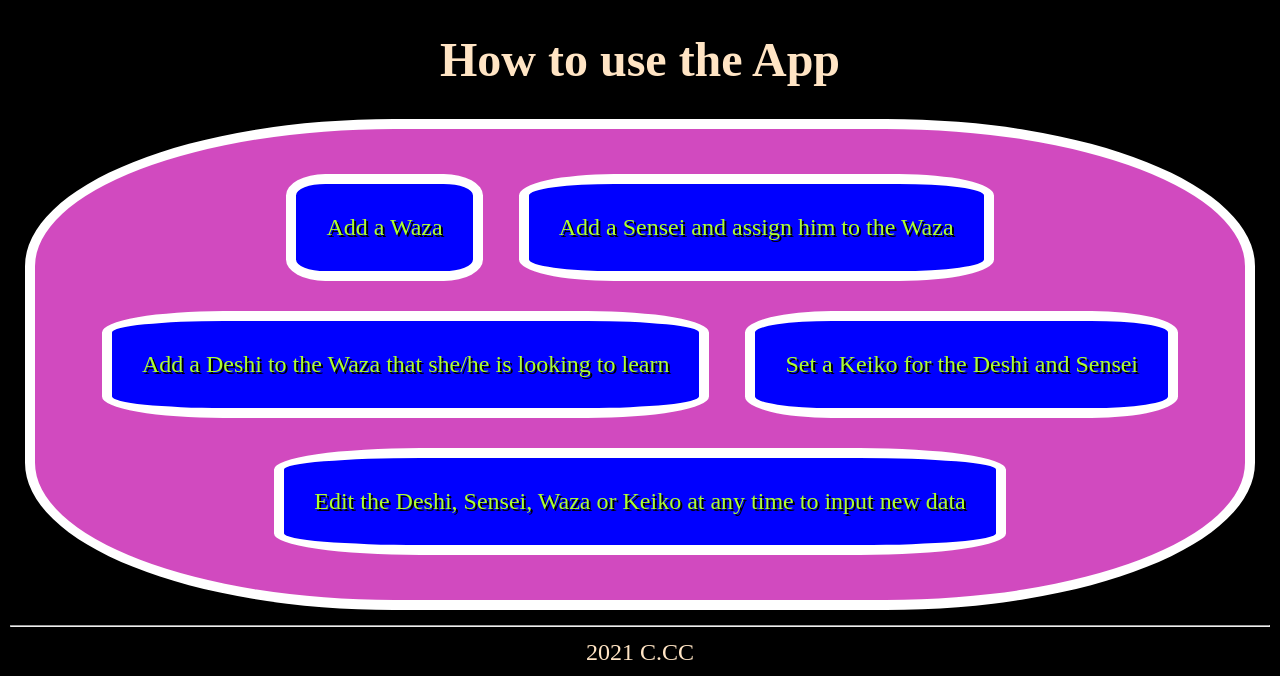
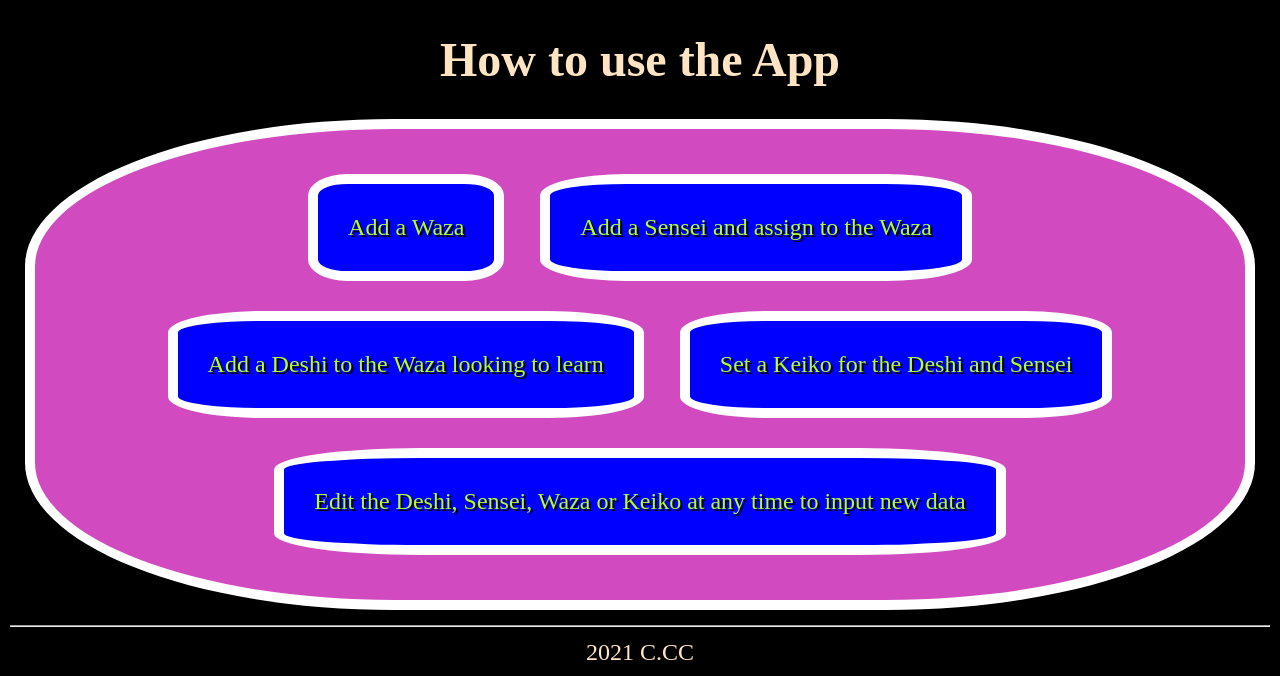
Before and after one commit to Codeonium/05W-Project1, a Flask app: page / in a window 1280 px wide. Shown: the part 161-837 px from the top of the page. Run offline with Flask 2, Linux system fonts and the light colour scheme.

Commit message:
as presented

```diff
--- a/Notes/general_notes.txt
+++ b/Notes/general_notes.txt
@@ -10,4 +10,4 @@ A local dojo has asked you to build a piece of software to help them to manage m
 - The app should allow the dojo to create and edit keikos
 - The app should allow the dojo to book deshis on specific keikos
 - The app should show a list of all upcoming keikos
------- The app should show all deshis that are booked in for a particular keiko
+- The app should show all deshis that are booked in for a particular keiko
--- a/templates/index.html
+++ b/templates/index.html
@@ -4,8 +4,8 @@
 
 <ul class="howtouse">
     <li>Add a Waza</li>
-    <li>Add a Sensei and assign him to the Waza</li>
-    <li>Add a Deshi to the Waza that she/he is looking to learn</li>
+    <li>Add a Sensei and assign to the Waza</li>
+    <li>Add a Deshi to the Waza looking to learn</li>
     <li>Set a Keiko for the Deshi and Sensei</li>
     <li>Edit the Deshi, Sensei, Waza or Keiko at any time to input new data</li>
 </ul>
```
